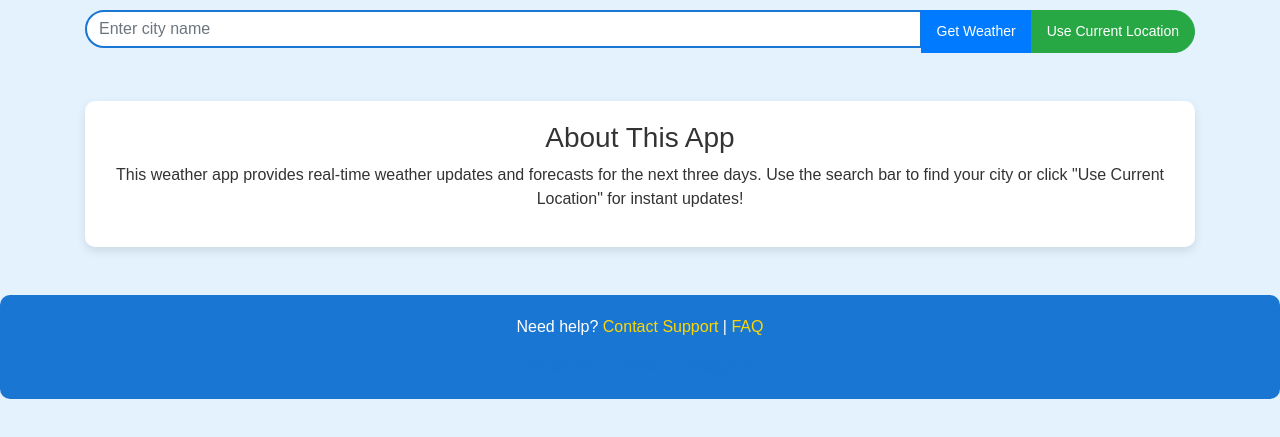
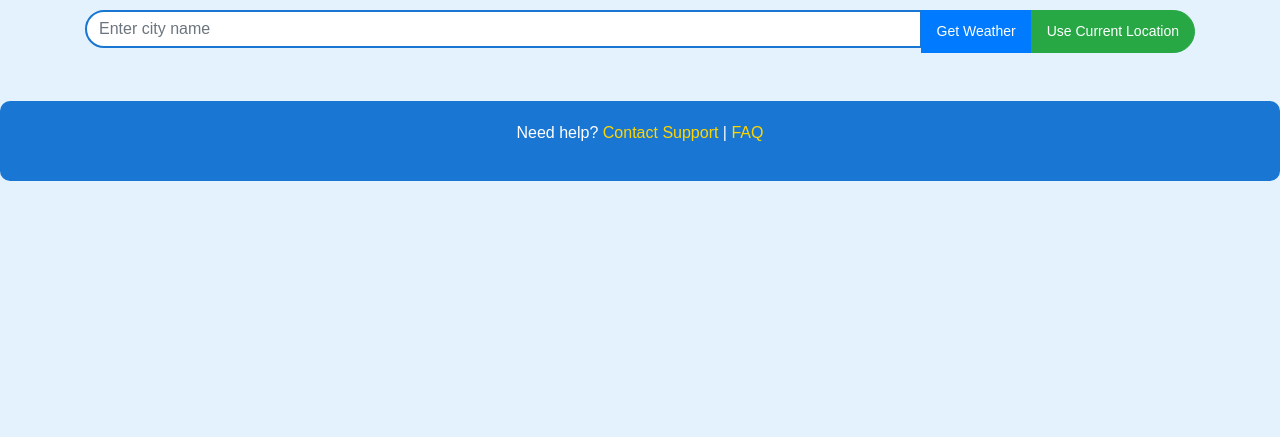
Before and after one commit to Devagya-Singh/weather-app, a website: page index.html in a window 1280 px wide. Shown: the part 135-572 px from the top of the page. Drawn offline with nearby package versions, Linux system fonts and the light colour scheme.

Commit message:
Update index.html

```diff
--- a/index.html
+++ b/index.html
@@ -10,33 +10,24 @@
 <body>
     <div class="container mt-5">
         <h1 class="text-center display-4 font-weight-bold">Weather App</h1>
+        <div id="currentDateTime" class="text-center mb-4"></div>
         <div class="input-group mb-4">
             <input type="text" id="city" class="form-control input-city" placeholder="Enter city name">
             <div class="input-group-append">
-                <button id="getWeather" class="btn btn-primary btn-sm">Get Weather</button>
-                <button id="getCurrentLocation" class="btn btn-success btn-sm">Use Current Location</button>
+                <button id="getWeather" class="btn btn-primary btn-lg">Get Weather</button>
+                <button id="getCurrentLocation" class="btn btn-success btn-lg">Use Current Location</button>
             </div>
         </div>
         <div id="weatherResult" class="text-center"></div>
+        <div id="additionalInfo" class="text-center"></div>
         <div id="forecast" class="mt-5 text-center"></div>
         <div id="loader" class="spinner-border" role="status" style="display: none;">
             <span class="sr-only">Loading...</span>
         </div>
-        <div class="info-section text-center mt-5">
-            <h3>About This App</h3>
-            <p>This weather app provides real-time weather updates and forecasts for the next three days. Use the search bar to find your city or click "Use Current Location" for instant updates!</p>
-        </div>
     </div>
-
     <footer class="text-center mt-5">
         <p>Need help? <a href="#">Contact Support</a> | <a href="#">FAQ</a></p>
-        <div class="social-links">
-            <a href="#" class="mx-2">Facebook</a>
-            <a href="#" class="mx-2">Twitter</a>
-            <a href="#" class="mx-2">Instagram</a>
-        </div>
     </footer>
-
     <script src="public/script.js"></script>
     <script src="https://code.jquery.com/jquery-3.5.1.slim.min.js"></script>
     <script src="https://cdn.jsdelivr.net/npm/@popperjs/core@2.11.6/dist/umd/popper.min.js"></script>
```
